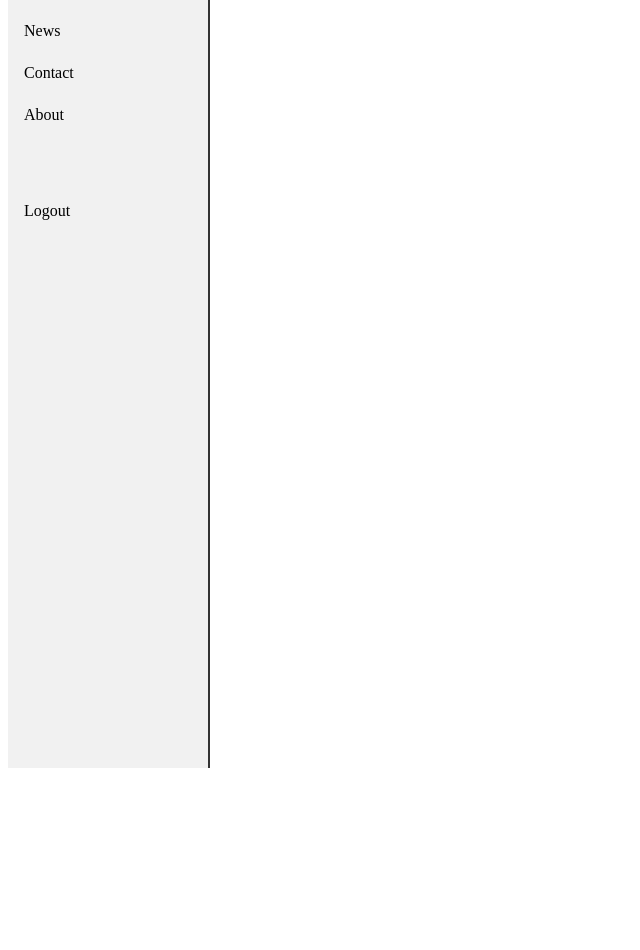
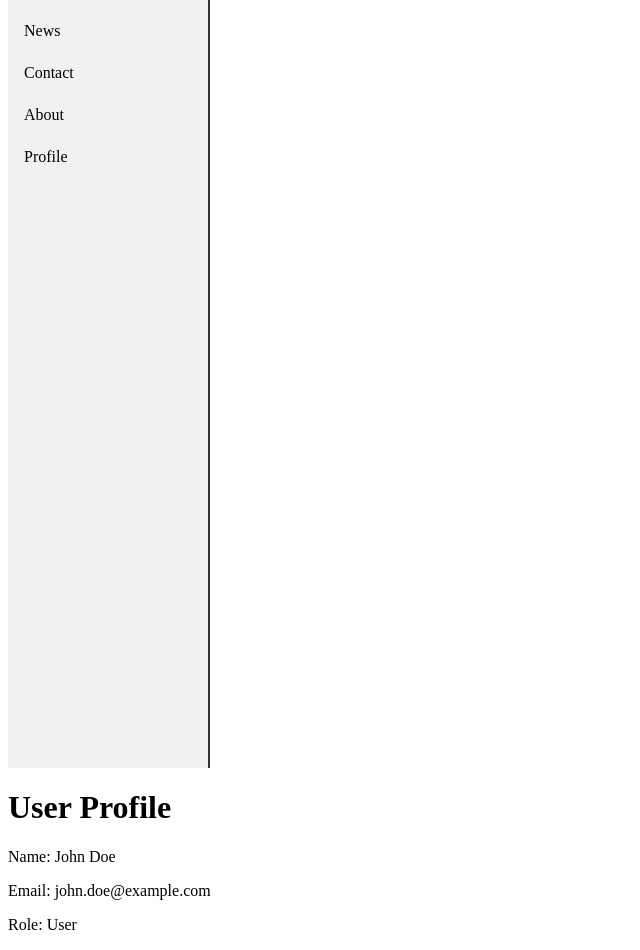
Before and after one commit to SRI-VARDHAN-ADIKI/ExpenseTracker, a React (Vite) app in the folder frontend/: page /profile in a window 1280 px wide. Shown: the part 60-1010 px from the top of the page, without its empty margins (0-640 px from the left). Before the commit the page ends 836 px from the top, so only its background shows below. Built offline with nearby package versions, Linux system fonts and the light colour scheme.

Commit message:
added routes

```diff
--- a/frontend/package.json
+++ b/frontend/package.json
@@ -11,7 +11,9 @@
   },
   "dependencies": {
     "react": "^19.1.0",
-    "react-dom": "^19.1.0"
+    "react-dom": "^19.1.0",
+    "react-router-dom": "^7.8.2",
+    "routes": "^2.1.0"
   },
   "devDependencies": {
     "@eslint/js": "^9.30.1",
--- a/frontend/src/App.jsx
+++ b/frontend/src/App.jsx
@@ -1,7 +1,8 @@
 import { useState } from 'react'
-import reactLogo from './assets/react.svg'
-import viteLogo from '/vite.svg'
+
 import Navbar from './components/navbar.jsx'
+import ProfilePage from './components/profilepage.jsx';
+import { Routes, Route } from 'react-router-dom';
 import './App.css'
 
 function App() {
@@ -9,9 +10,11 @@ function App() {
 
   return (
     <>
-    <div className=''>
-      <Navbar/>
-    </div>
+      <Navbar />
+      <Routes>
+        <Route path="/profile" element={<ProfilePage />} />
+        {/* Add more routes here as needed */}
+      </Routes>
     </>
   )
 }
--- a/frontend/src/components/navbar.jsx
+++ b/frontend/src/components/navbar.jsx
@@ -1,4 +1,5 @@
     import './navbar.css';
+    import { Link } from 'react-router-dom';
 
     export default function Navbar() {
         return (
@@ -7,15 +8,7 @@
                 <a href="#news" className="link">News</a>
                 <a href="#contact" className="link">Contact</a>
                 <a href="#about" className="link">About</a>
-        <br/>
-        <br/>
-        <br/>
-
-
-        <a href="logout" className="link">Logout</a>
-
-
+                <Link to="/profile" className="link">Profile</Link>
             </div>
         );
-
     };
--- /dev/null
+++ b/frontend/src/components/profilepage.jsx
@@ -0,0 +1,11 @@
+import "./profilepage.css";
+export default function ProfilePage() {
+    return (
+        <div className="profile-page">
+            <h1>User Profile</h1>
+            <p>Name: John Doe</p>
+            <p>Email: john.doe@example.com</p>
+            <p>Role: User</p>
+        </div>
+    );
+}
--- a/frontend/src/main.jsx
+++ b/frontend/src/main.jsx
@@ -1,10 +1,12 @@
 import { StrictMode } from 'react'
 import { createRoot } from 'react-dom/client'
-
+import { BrowserRouter } from 'react-router-dom';
 import App from './App.jsx'
 
 createRoot(document.getElementById('root')).render(
   <StrictMode>
-    <App />
+    <BrowserRouter>
+      <App />
+    </BrowserRouter>
   </StrictMode>,
 )
```
Also changed, not shown: frontend/src/components/profilepage.css (added), 1 other file (tests, documents, lock files or other folders). Lines whose indentation alone changed are shown as unchanged.
